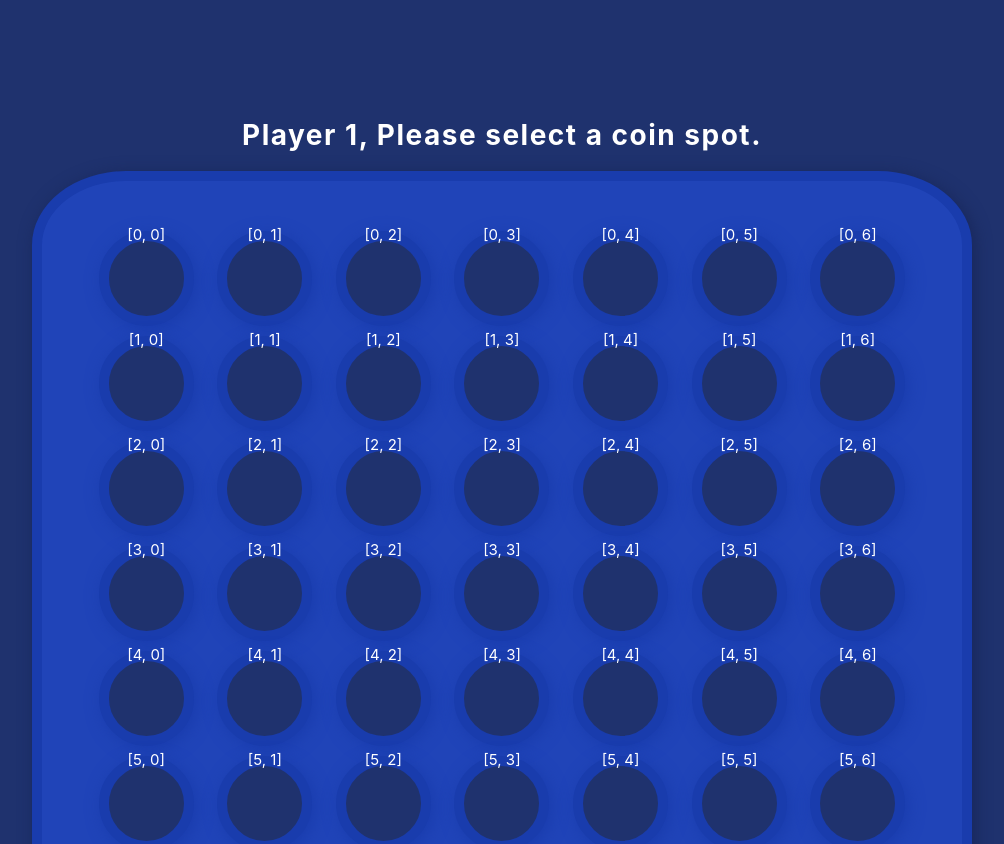
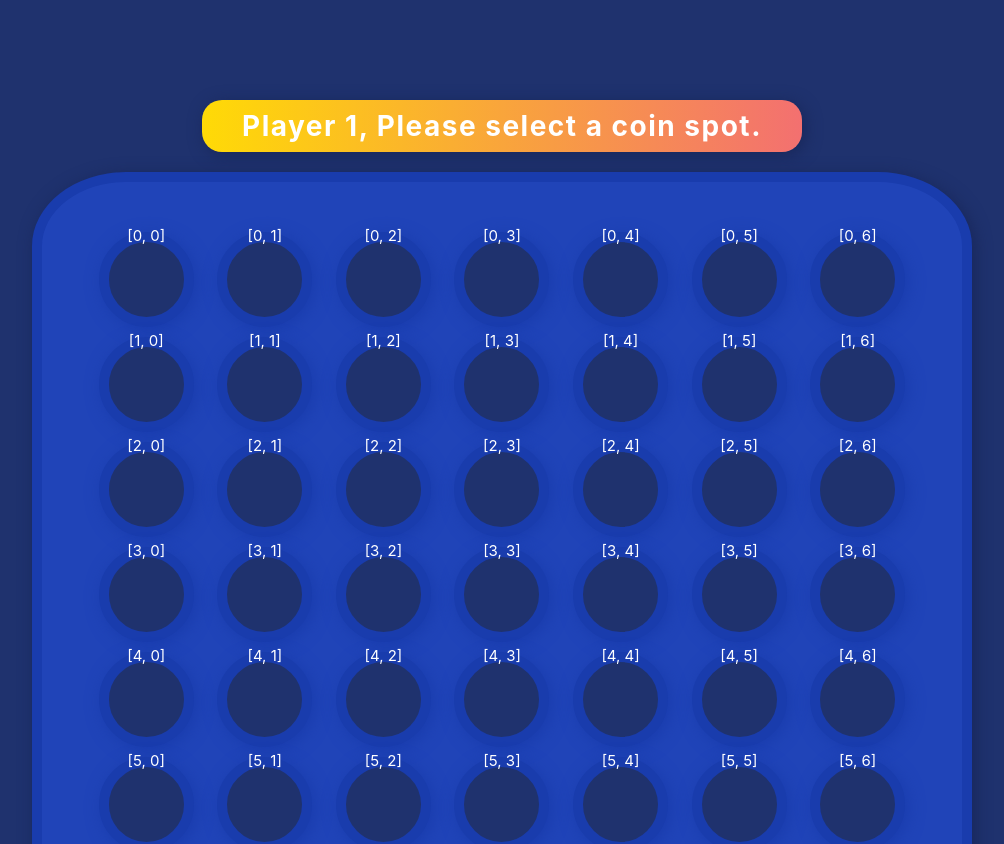
Before and after one commit to serpient/connect-4, a React (Create React App) app: page / in a window 1280 px wide. Shown: the top 844 px of the page, without its empty margins (138-1142 px from the left). Built offline with nearby package versions, Linux system fonts and the light colour scheme.

Commit message:
add gameWinanimation state and component; add timeout before togglingPlayer

```diff
--- a/src/App.js
+++ b/src/App.js
@@ -20,6 +20,7 @@ class App extends Component {
       boardData: generateBoard(),
       currentPlayer: User.HUMAN,
       gameMessage: `Please select a coin spot`,
+      playWinAnimation: false,
     }
   }
 
@@ -39,12 +40,21 @@ class App extends Component {
 
   boardPlay = (rowIdx, columnIdx) => {
     let { boardData, currentPlayer } = this.state;
+
     this.addCoinToBoard(columnIdx);
+
     if (this.checkForTie(boardData)) {
       return this.setState({ gameMessage: this.tieMessage });
     }
-    let playerWins = this.checkBoard(boardData, currentPlayer);
-    playerWins && this.setState({ gameMessage: this.winMessage })
+
+    if (this.checkBoard(boardData, currentPlayer)) {
+      this.setState({
+        gameMessage: this.winMessage,
+        playWinAnimation: true,
+      })
+    } else {
+      setTimeout(() => { this.togglePlayer() }, 300)
+    }
   }
 
   checkForTie = (boardData) => {
@@ -68,7 +78,7 @@ class App extends Component {
         return this.setState({ gameMessage: this.columnIsFullMessage });
       } else if (boardData[row][columnIdx] === User.EMPTY) {
         boardData[row][columnIdx] = currentPlayer;
-        this.togglePlayer();
+        // this.togglePlayer();
         return;
       }
     }
@@ -97,13 +107,17 @@ class App extends Component {
   }
 
   render() {
-    let { boardData, gameMessage, currentPlayer } = this.state;
+    let { boardData, gameMessage, currentPlayer,playWinAnimation } = this.state;
+    let player = currentPlayer === User.HUMAN ? 'human' : 'computer';
     let currentPlayerDescription = currentPlayer === User.HUMAN ? 'Player 1' : 'Player 2';
     return (
       <div className="App">
-        <h1 className='game-message'>
-          {`${currentPlayerDescription}, ${gameMessage}.`}
-        </h1>
+        { playWinAnimation
+          ? <WinAnimation currentPlayer={currentPlayer} />
+          : <h1 className={`game-message player--${player}`}>
+              {`${currentPlayerDescription}, ${gameMessage}.`}
+            </h1>
+        }
         <Board boardPlay={this.boardPlay} boardData={boardData} />
         <button
           type='button'
@@ -117,4 +131,18 @@ class App extends Component {
   }
 }
 
+const WinAnimation = ({currentPlayer}) => {
+  let player = currentPlayer === User.HUMAN ? 'human' : 'computer';
+  let playerDescription = currentPlayer === User.HUMAN ? 'Player 1' : 'Player 2';
+  return (
+    <div className='game-win'>
+      <div className={`coin--${player}`} />
+      <div className={`coin--${player}-border`} />
+      <div className='game-win--text'>
+        {playerDescription} Wins!
+      </div>
+    </div>
+  )
+}
+
 export default App;
--- a/src/App.scss
+++ b/src/App.scss
@@ -17,7 +17,19 @@
   color: white;
   font-size: 28px;
   letter-spacing: 1.5px;
+  margin: 0 auto;
+  width: 600px;
   margin-bottom: 20px;
+  padding: 10px 0px;
+  border-radius:20px;
+  box-shadow: $box-shadow-blue-dark;
+}
+
+.player--human {
+  background-image: $human-coin;
+}
+.player--computer {
+  background-image: $computer-coin;
 }
 
 .reset-btn {
@@ -28,7 +40,69 @@
   padding: 10px 60px;
   color: white;
   margin-top: 30px;
-  font-size: 18px;
+  font-size: 20px;
   letter-spacing: 1.5px;
   font-weight: 600;
 }
+
+.game-win {
+  display: block;
+
+  .coin--human,
+  .coin--computer,
+  .coin--human-border,
+  .coin--computer-border {
+    transform: scale(1.4);
+    margin: 0 auto;
+    animation-duration: 0.7s;
+    animation-iteration-count: infinite;
+    animation-timing-function: ease-out;
+  }
+  .coin--human,
+  .coin--computer {
+    animation-name: twirl;
+  }
+  .coin--human-border,
+  .coin--computer-border {
+    margin-top: -66px;
+    animation-name: twirl-border;
+  }
+}
+
+.game-win--text {
+  color: white;
+  font-size: 40px;
+  text-transform: capitalize;
+  margin: 50px auto;
+  font-weight: 600;
+}
+
+@keyframes twirl {
+  0% {
+    width: 0px;
+  }
+  45% {
+    transform: scale(1.6);
+  }
+  50% {
+    width: 55px;
+  }
+  100% {
+    width: 0px;
+  }
+}
+
+@keyframes twirl-border {
+  0% {
+    width: 5px;
+  }
+  45% {
+    transform: scale(1.6);
+  }
+  50% {
+    width: 76px;
+  }
+  100% {
+    width: 5px;
+  }
+}
```
